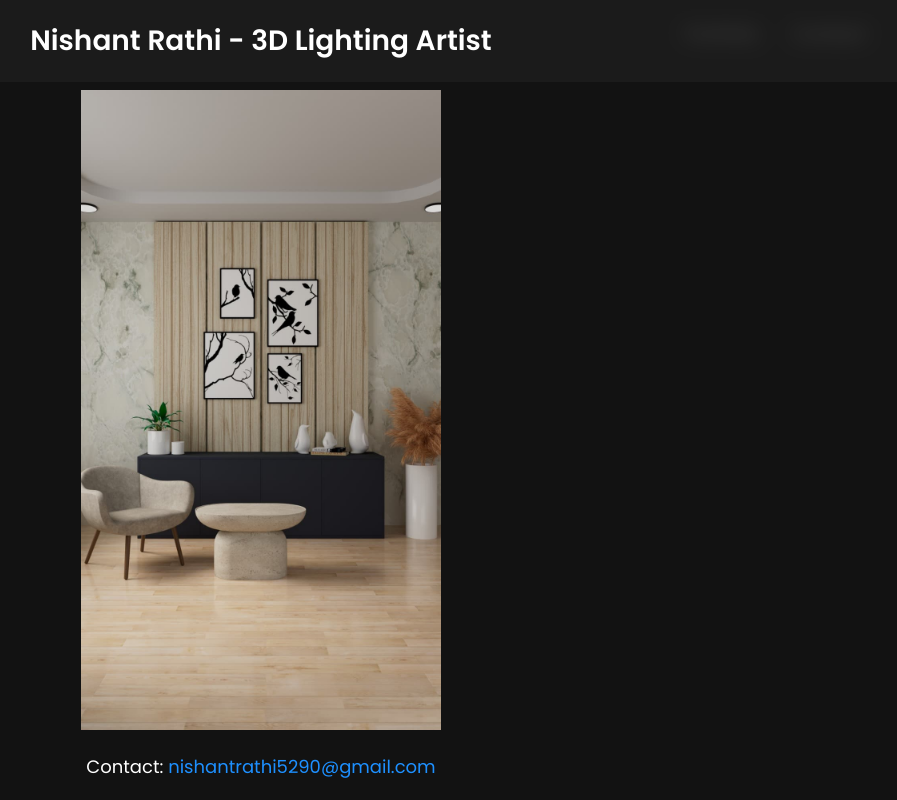
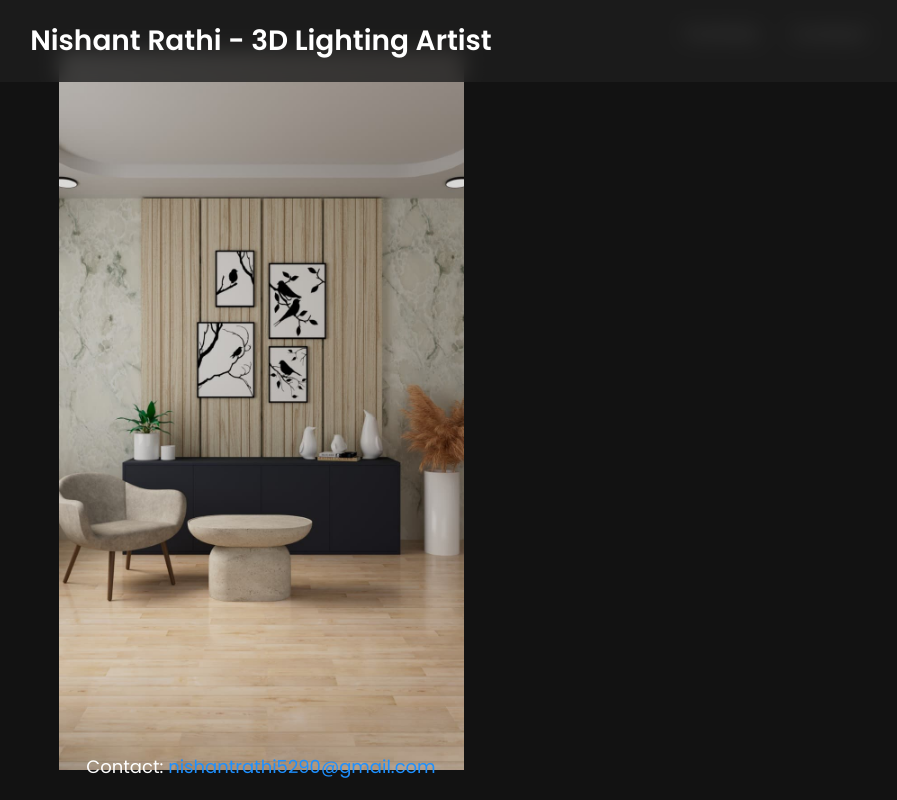
Before and after one commit to nrathi1997/portfolio, a plain HTML site: page index.html in a window 1280 px wide. Shown: the whole page, without its empty margins (379-1276 px from the left). Drawn offline with Linux system fonts and the light colour scheme.

Commit message:
Update index.html

```diff
--- a/index.html
+++ b/index.html
@@ -57,9 +57,10 @@
             margin-top: 50px;
         }
         .carousel img {
-            width: 90%;
-            height: auto;
-            max-height: 80vh;
+            width: auto;
+            height: 90vh;
+            max-height: 1920px;
+            max-width: 1080px;
             object-fit: contain;
             position: absolute;
             opacity: 0;
```
